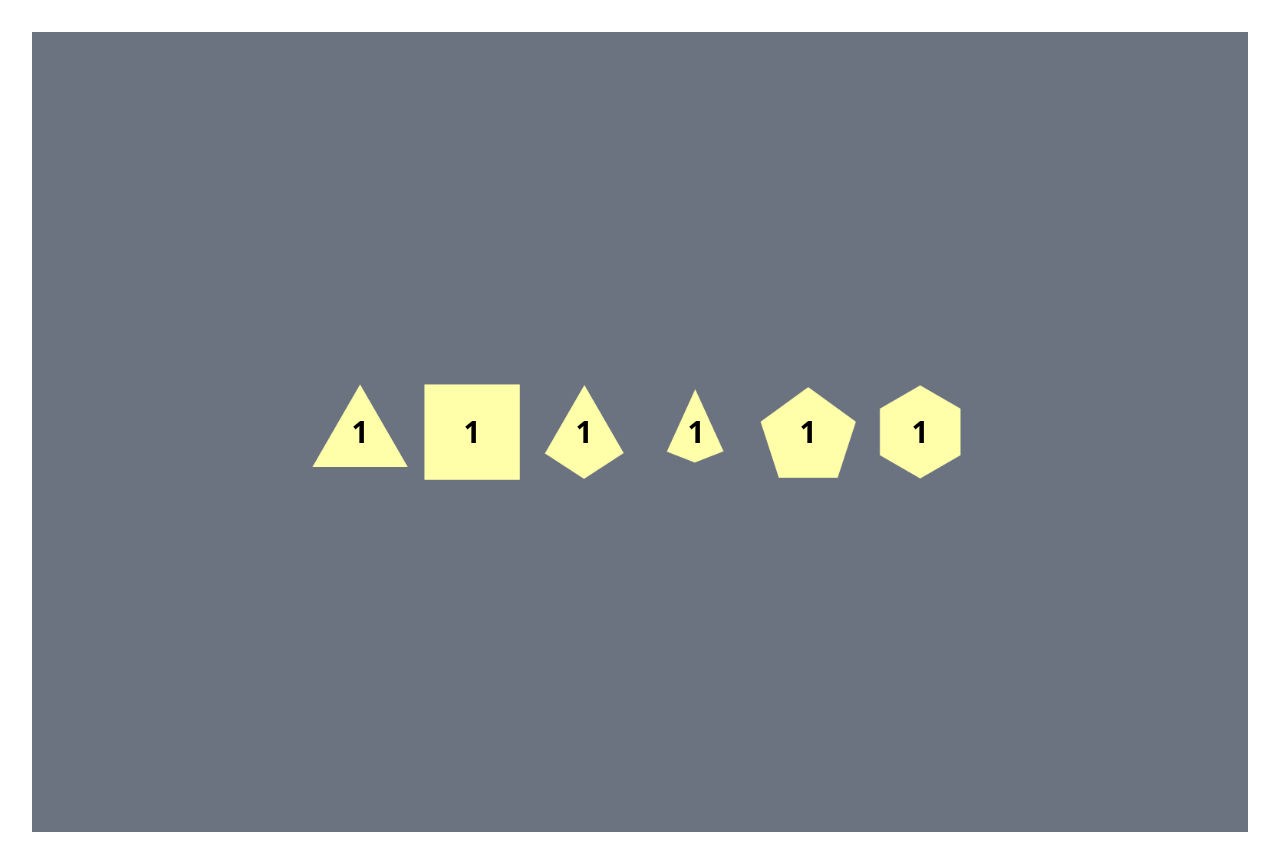
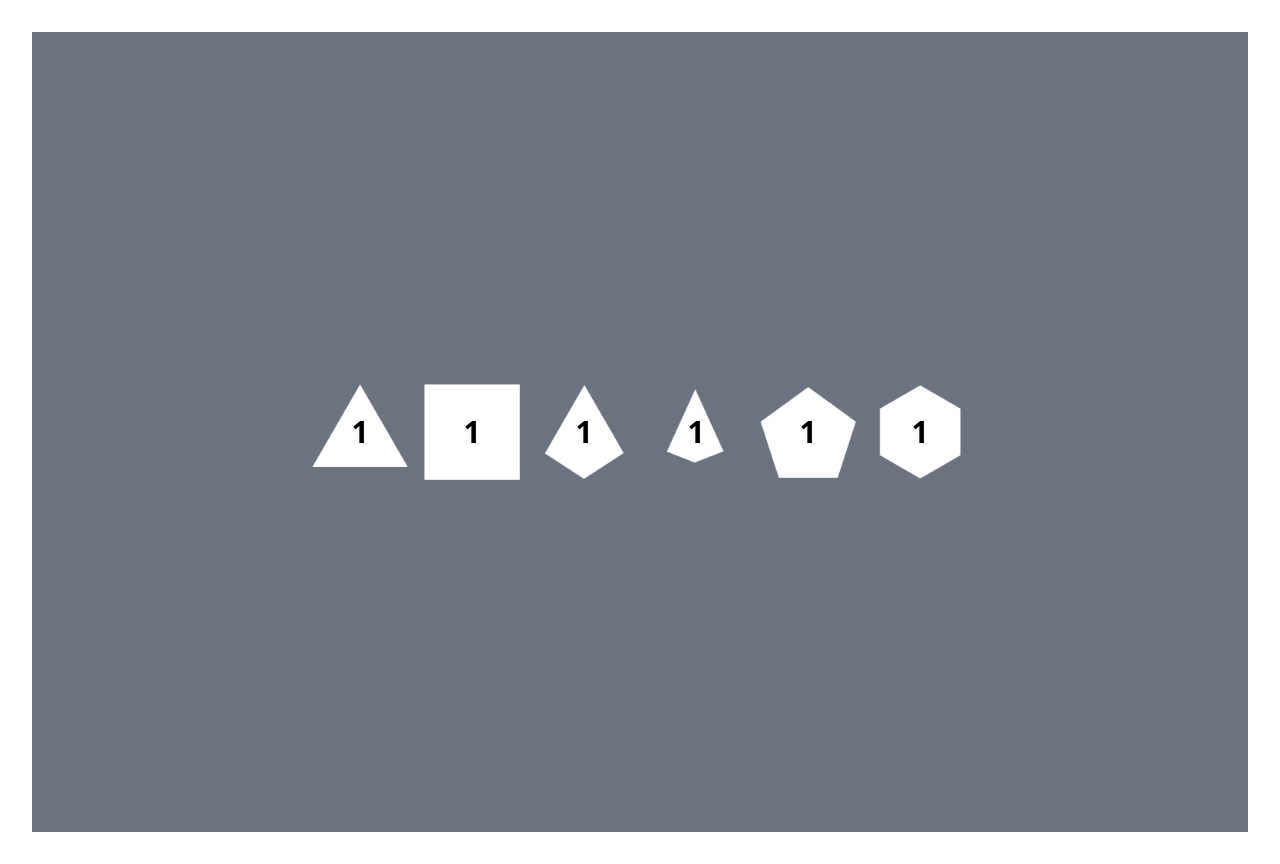
Before and after one commit to PoqaTJ/dice-roller-incremental, a React (Vite) app: page / in a window 1280 px wide. Built offline with nearby package versions, Linux system fonts and the light colour scheme.

Commit message:
Remove tinting, will work on that later.

```diff
--- a/src/Die.tsx
+++ b/src/Die.tsx
@@ -2,21 +2,9 @@ import { useState } from 'react';
 
 type DieProps = {
   sides: number;
-  color?: string; // Tailwind color string like "red-500", "blue-600"
 };
 
-function getColorFilter(color: string): string {
-  switch (color) {
-    case 'red': return 'brightness(100%) saturate(100%) sepia(100%) hue-rotate(-10deg) saturate(600%)';
-    case 'blue': return 'brightness(0) saturate(100%) sepia(100%) hue-rotate(190deg) saturate(600%)';
-    case 'green': return 'brightness(0) saturate(100%) sepia(100%) hue-rotate(100deg) saturate(600%)';
-    case 'purple': return 'brightness(0) saturate(100%) sepia(100%) hue-rotate(280deg) saturate(600%)';
-    case 'gray':
-    default: return 'brightness(0) invert(0%)'; // neutral gray
-  }
-}
-
-export function Die({ sides, color = 'red' }: DieProps) {
+export function Die({ sides }: DieProps) {
   const [face, setFace] = useState(1);
   const [rolling, setRolling] = useState(false);
 
@@ -46,15 +34,8 @@ export function Die({ sides, color = 'red' }: DieProps) {
         {/* Die image */}
         <div
         className="absolute inset-0 bg-center bg-cover"
-        style={{
-          backgroundImage: `url("${imagePath}")`,
-          filter: getColorFilter(color)
-        }}
+        style={{ backgroundImage: `url("${imagePath}")` }}
         />
-
-        {/* Color the die image */}
-        <div className={`absolute inset-0 mix-blend-multiply pointer-events-none`} />
-
 
         {/* Number overlay */}
         <div className="absolute inset-0 flex items-center justify-center text-black text-3xl font-bold">
```
